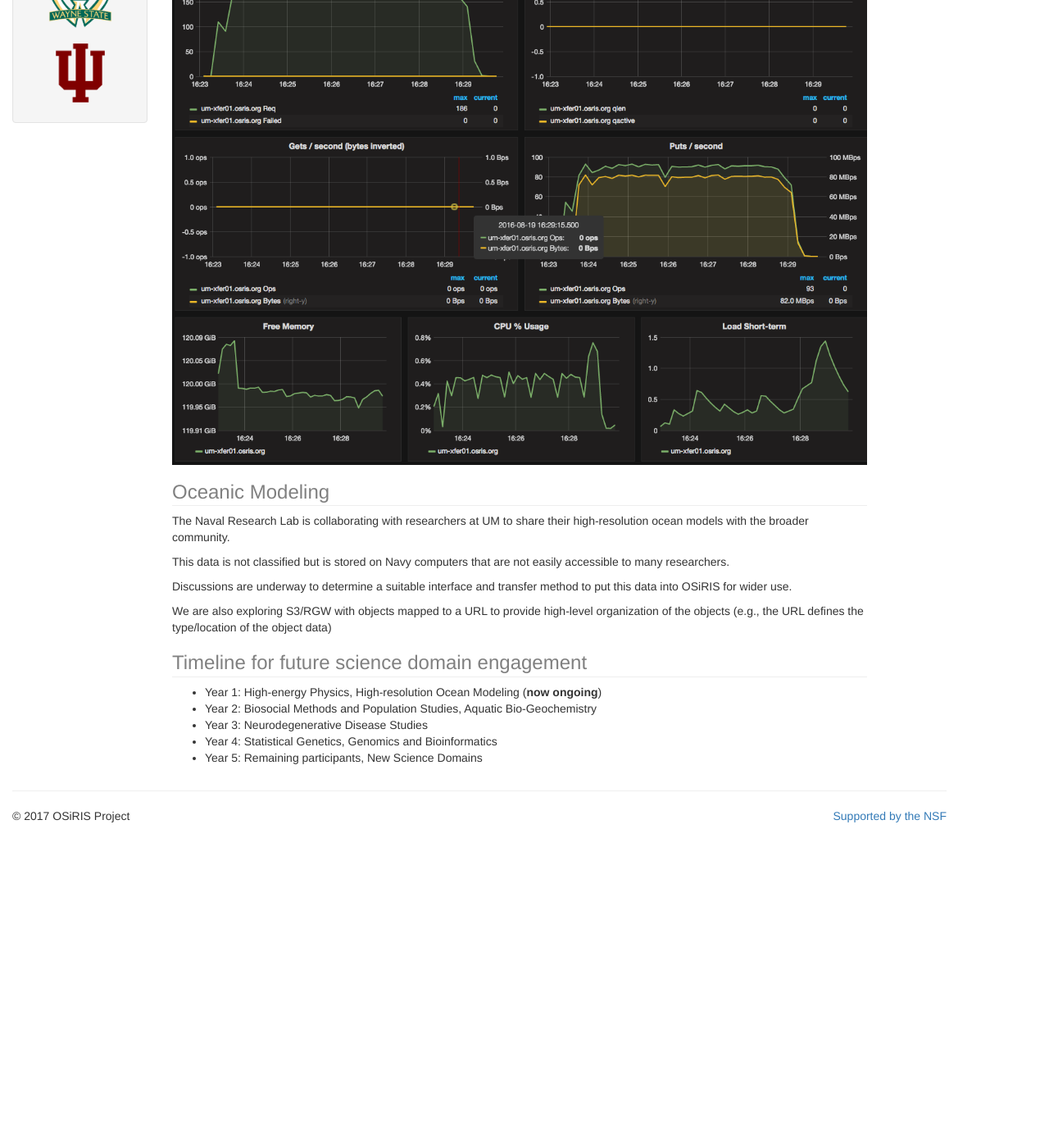
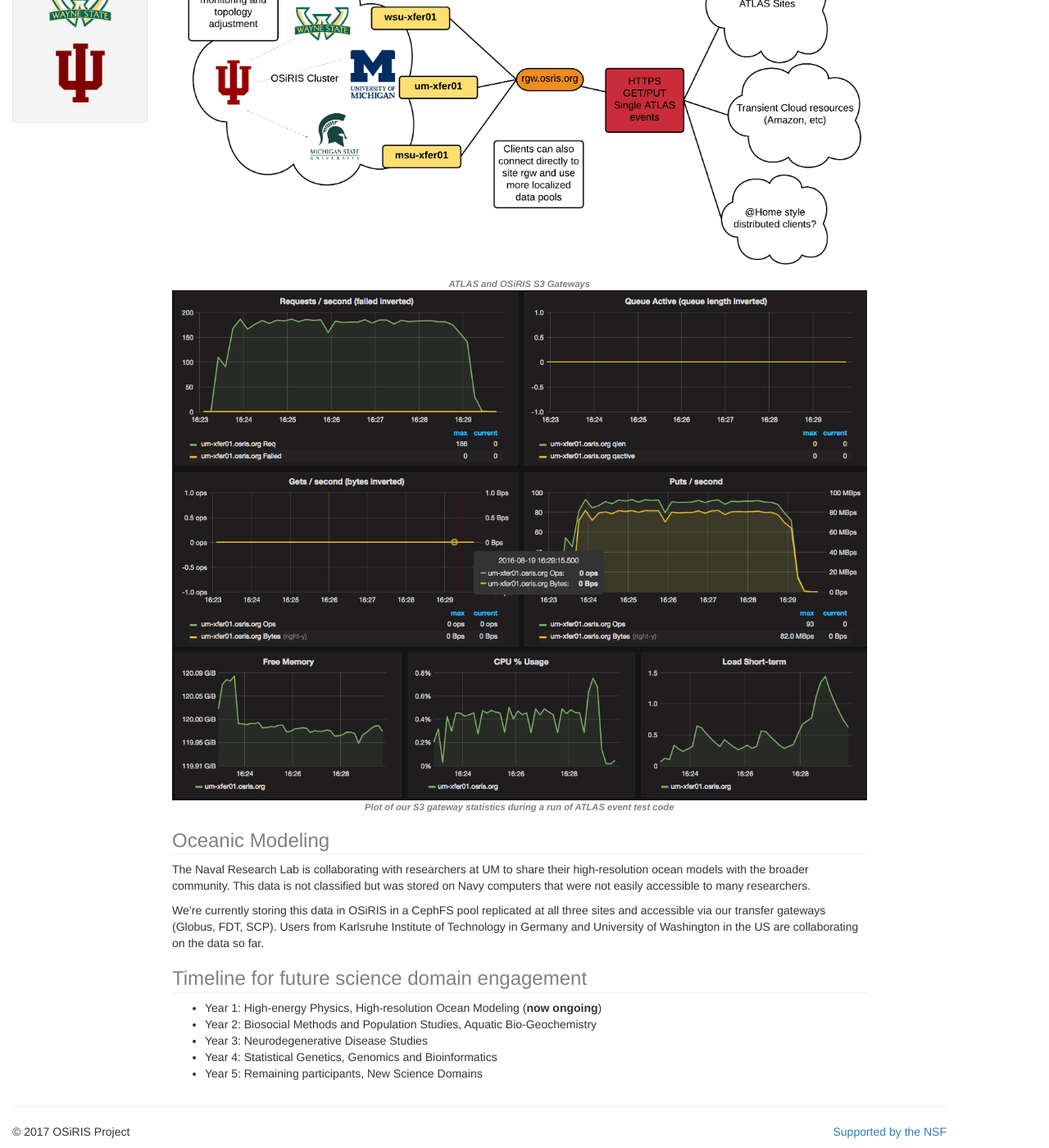
Before and after one commit to MI-OSiRIS/mi-osiris.github.io, a Jekyll site: the page built from domains.md, in a window 1280 px wide and 1400 px high, scrolled down 348 px. Shown: the whole window at 82% size. Built offline with Jekyll 4.4.1, drawn with Linux system fonts in a browser that asks for light colours; before the commit the page ends 1363 px from its top, so only the background shows below that; some of the changed text lies outside the part shown.

Commit message:
Change references to MI-OSiRIS to OSiRIS.  Update info about Naval Oceanics usage.  Add diagram of ATLAS S3 use case.

```diff
--- a/domains.md
+++ b/domains.md
@@ -13,20 +13,26 @@ Our project has started engaging with the ATLAS experiment to serve as a store o
 
 ATLAS compute jobs will use the OSiRIS Ceph S3 gateway to read/write single events.  By reading only a single event at a time ATLAS can leverage transient computing resources to run short jobs as available.
 
-Below is a plot of our S3 gateway statistics during a run of ATLAS event test code.
+<div class="imgwrap">
+<a href="{{IMAGE_PATH}}/ATLAS-Object-Gateway.png">
+	<img src="{{IMAGE_PATH}}/ATLAS-Object-Gateway.png" style="width: 100%">
+</a>
+	ATLAS and OSiRIS S3 Gateways
+</div>
 
-[![Cluster Dashboard]({{IMAGE_PATH}}/ATLAS-Test-RGW-Dash.png){: style="width: 100%"}]({{IMAGE_PATH}}/ATLAS-Test-RGW-Dash.png)
+<div class="imgwrap">
+<a href="{{IMAGE_PATH}}/ATLAS-Test-RGW-Dash.png">
+	<img src="{{IMAGE_PATH}}/ATLAS-Test-RGW-Dash.png" style="width: 100%">
+</a>
+Plot of our S3 gateway statistics during a run of ATLAS event test code
+</div>
+
 
 ### Oceanic Modeling
 
-The Naval Research Lab is collaborating with researchers at UM to share their high-resolution ocean models with the broader community.
+The Naval Research Lab is collaborating with researchers at UM to share their high-resolution ocean models with the broader community. This data is not classified but was stored on Navy computers that were not easily accessible to many researchers.
 
-This data is not classified but is stored on Navy computers that are not easily accessible to many researchers.
-
-Discussions are underway to determine a suitable interface and transfer method to put this data into OSiRIS for wider use.
-
-We are also exploring S3/RGW with objects mapped to a URL to provide high-level organization of the objects (e.g., the URL defines the type/location of the object data)
-
+ We're currently storing this data in OSiRIS in a CephFS pool replicated at all three sites and accessible via our transfer gateways (Globus, FDT, SCP).  Users from Karlsruhe Institute of Technology in Germany and University of Washington in the US are collaborating on the data so far.
 
 ### Timeline for future science domain engagement
 
--- a/index.html
+++ b/index.html
@@ -5,7 +5,7 @@ tagline: Open Storage Research Infrastructure
 ---
 {% include JB/setup %}
 <p>
-MI-OSiRIS (Multi-Institutional Open Storage Research Infrastructure) is a pilot project funded by the NSF to evaluate a software-defined storage infrastructure for our primary Michigan research universities. OSiRIS will combine a number of innovative concepts to provide a distributed, multi-institutional storage infrastructure that will allow researchers at any of our three campuses to read, write, manage and share their data directly from their computing facility locations.
+OSiRIS is a pilot project funded by the NSF to evaluate a software-defined storage infrastructure for our primary Michigan research universities. OSiRIS will combine a number of innovative concepts to provide a distributed, multi-institutional storage infrastructure that will allow researchers at any of our three campuses to read, write, manage and share their data directly from their computing facility locations.
 </p>
 <p>
 Our goal is to provide transparent, high-performance access to the same storage infrastructure from well-connected locations on any of our campuses. We intend to enable this via a combination of network discovery, monitoring and management
```
Also changed, not shown: components/index.md (+1 -1 lines), assets/images/ATLAS-Object-Gateway.png (added), assets/images/MI-OSiRIS-Logical-view.png (added), assets/images/osiris-overview.png (deleted).
